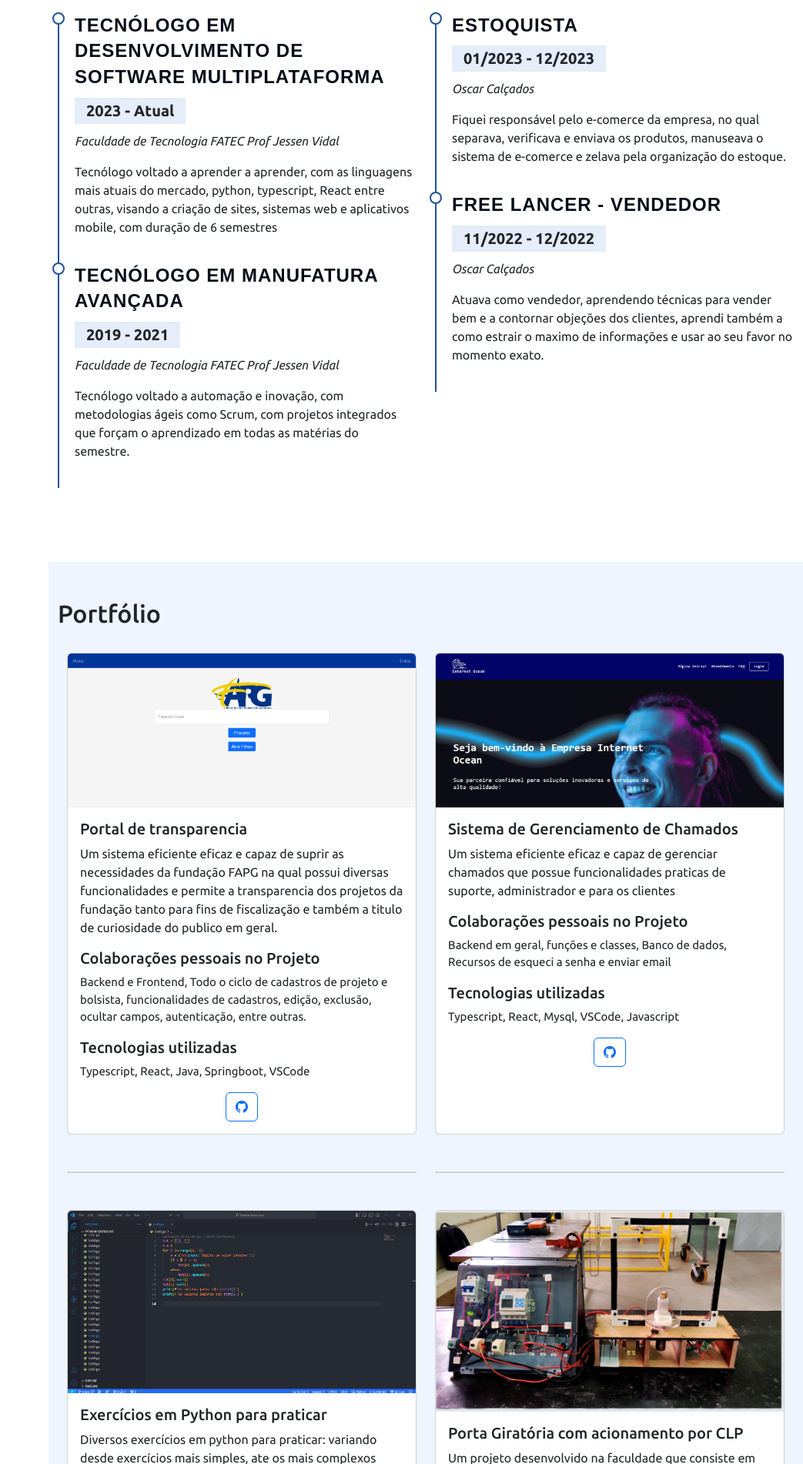
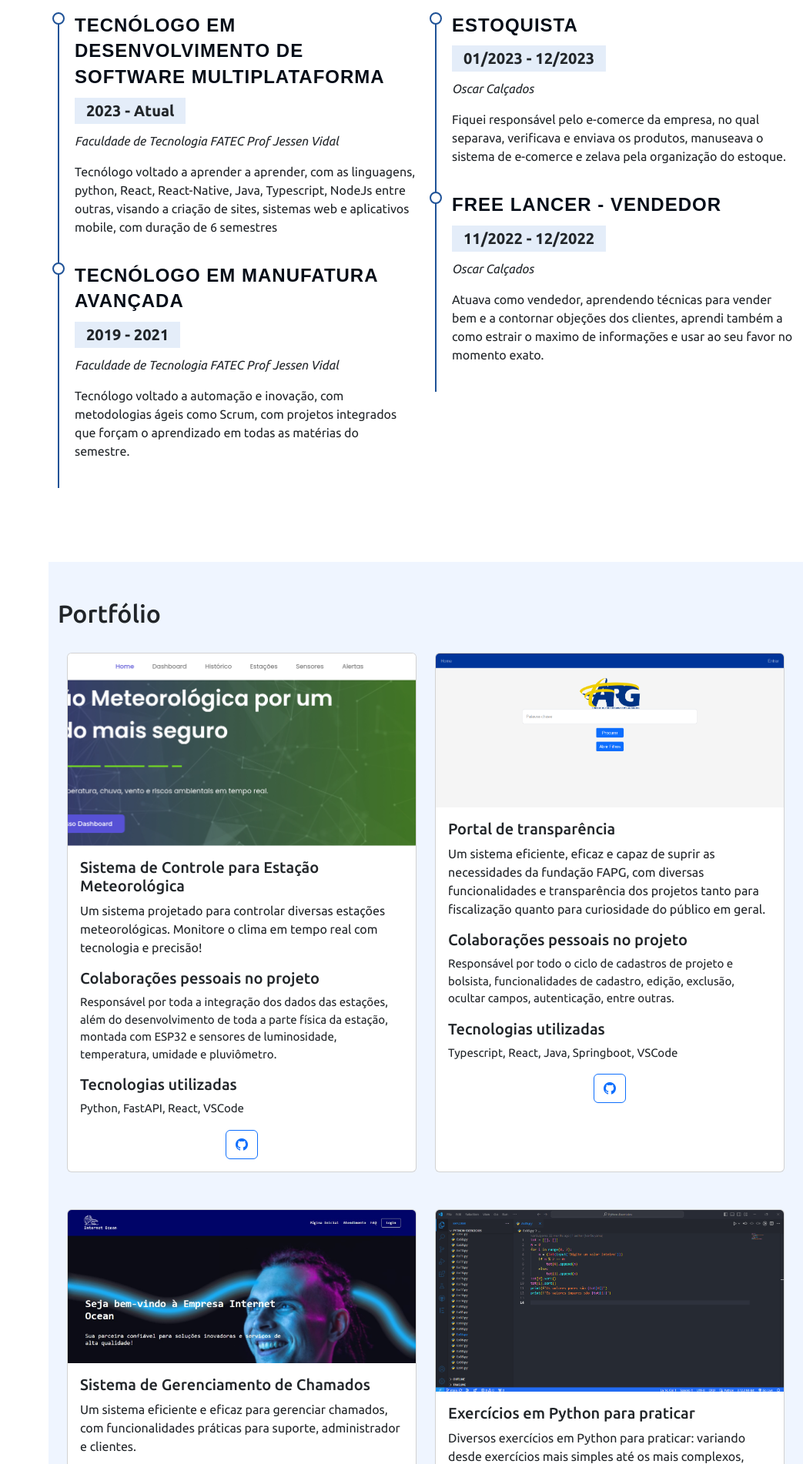
Before and after one commit to IvanSuiyama/Portifolio-Responsivo, a Flask app: page / in a window 1280 px wide. Shown: the part 2565-4467 px from the top of the page at 77% size, without its empty margins (237-1280 px from the left). Run offline with Flask 3, Linux system fonts and the light colour scheme; some libraries are stand-ins or nearby versions.

Commit message:
Alteração na section Projetos

```diff
--- a/templates/index.html
+++ b/templates/index.html
@@ -245,8 +245,7 @@
                             <h4>Tecnólogo em Desenvolvimento de Software Multiplataforma</h4>
                             <h5>2023 - Atual</h5>
                             <p><em>Faculdade de Tecnologia FATEC Prof Jessen Vidal</em></p>
-                            <p>Tecnólogo voltado a aprender a aprender, com as linguagens mais atuais do mercado, python,
-                                typescript, React
+                            <p>Tecnólogo voltado a aprender a aprender, com as linguagens, python, React, React-Native, Java, Typescript, NodeJs
                                 entre outras, visando a criação de sites, sistemas web e aplicativos mobile, com duração
                                 de 6 semestres
                             </p>
@@ -298,136 +297,121 @@
                 <h2 class="pb-4">Portfólio</h2>
 
                 <div class="container">
-                    <div class="row row-cols-1 row-cols-md-2 g-4">
-                        <div class="col">
+                    <!-- Linha 1 - Projetos visíveis -->
+                    <div class="row row-cols-1 row-cols-md-2 g-4"><!-- Início da linha 1 -->
+                        <div class="col"><!-- Início da coluna 1 -->
                             <div class="card h-100">
-                                <img src="../static/img/portal.png" class="card-img-top" alt="api2">
+                                <img src="../static/img/Screenshot 2025-08-13 at 14-50-14 Dashboard.png" class="card-img-top" alt="Sistema de controle para estação meteorológica" style="object-fit:cover; width:100%; height:250px;">
                                 <div class="card-body">
-                                    <h5 class="card-title">Portal de transparencia</h5>
-                                    <p class="card-text">Um sistema eficiente eficaz e capaz de suprir as necessidades da fundação FAPG na qual possui diversas funcionalidades e permite a transparencia dos projetos da fundação tanto para fins de fiscalização e também a titulo de curiosidade do publico em geral.</p>
+                                    <h5 class="card-title">Sistema de Controle para Estação Meteorológica</h5>
+                                    <p class="card-text">Um sistema projetado para controlar diversas estações meteorológicas. Monitore o clima em tempo real com tecnologia e precisão!</p>
                                     <div>
-                                        <h3 class="subtitle-card">Colaborações pessoais no Projeto</h3>
-                                        <p class="text-card-porti">Backend e Frontend, Todo o ciclo de cadastros de projeto e bolsista, funcionalidades de cadastros, edição, exclusão, ocultar campos, autenticação, entre outras. </p>
-                                        <h3 class="subtitle-card">Tecnologias utilizadas </h4>
-                                            <p class="text-card-porti">Typescript, React, Java, Springboot, VSCode </p>
+                                        <h3 class="subtitle-card">Colaborações pessoais no projeto</h3>
+                                        <p class="text-card-porti">Responsável por toda a integração dos dados das estações, além do desenvolvimento de toda a parte física da estação, montada com ESP32 e sensores de luminosidade, temperatura, umidade e pluviômetro.</p>
+                                        <h3 class="subtitle-card">Tecnologias utilizadas</h3>
+                                        <p class="text-card-porti">Python, FastAPI, React, VSCode</p>
                                     </div>
-
                                     <div class="d-flex justify-content-center">
-                                        <a href="https://github.com/Code-Nine-FTC/API-2024.2" target="_blank"
-                                            class="btn btn-outline-primary">
+                                        <a href="https://github.com/TeamHiveAPI/API-2025.01" target="_blank" class="btn btn-outline-primary">
                                             <i class="bi bi-github"></i>
                                         </a>
                                     </div>
                                 </div>
                             </div>
-                        </div>
-                        <div class="col">
+                        </div><!-- Fim da coluna 1 -->
+                        <div class="col"><!-- Início da coluna 2 -->
                             <div class="card h-100">
-                                <img src="../static/img/foto-api2.jpg" class="card-img-top" alt="api2">
+                                <img src="../static/img/portal.png" class="card-img-top" alt="api2">
                                 <div class="card-body">
-                                    <h5 class="card-title">Sistema de Gerenciamento de Chamados</h5>
-                                    <p class="card-text">Um sistema eficiente eficaz e capaz de gerenciar chamados que
-                                        possue funcionalidades praticas de suporte, administrador e para os clientes</p>
+                                    <h5 class="card-title">Portal de transparência</h5>
+                                    <p class="card-text">Um sistema eficiente, eficaz e capaz de suprir as necessidades da fundação FAPG, com diversas funcionalidades e transparência dos projetos tanto para fiscalização quanto para curiosidade do público em geral.</p>
                                     <div>
-                                        <h3 class="subtitle-card">Colaborações pessoais no Projeto</h3>
-                                        <p class="text-card-porti">Backend em geral, funções e classes, Banco de dados,
-                                            Recursos de esqueci a senha e enviar email </p>
-                                        <h3 class="subtitle-card">Tecnologias utilizadas </h4>
-                                            <p class="text-card-porti">Typescript, React, Mysql, VSCode, Javascript </p>
+                                        <h3 class="subtitle-card">Colaborações pessoais no projeto</h3>
+                                        <p class="text-card-porti">Responsável por todo o ciclo de cadastros de projeto e bolsista, funcionalidades de cadastro, edição, exclusão, ocultar campos, autenticação, entre outras.</p>
+                                        <h3 class="subtitle-card">Tecnologias utilizadas</h3>
+                                        <p class="text-card-porti">Typescript, React, Java, Springboot, VSCode</p>
                                     </div>
-
                                     <div class="d-flex justify-content-center">
-                                        <a href="https://github.com/CoddingWarriors/Api_CoddingWarriors" target="_blank"
-                                            class="btn btn-outline-primary">
+                                        <a href="https://github.com/Code-Nine-FTC/API-2024.2" target="_blank" class="btn btn-outline-primary">
                                             <i class="bi bi-github"></i>
                                         </a>
                                     </div>
                                 </div>
                             </div>
-                        </div>
-                    </div>
+                        </div><!-- Fim da coluna 2 -->
+                    </div><!-- Fim da linha 1 -->
 
-                    <div class="row row-cols-1 row-cols-md-2 g-4 mt-4">
-                        <div class="col">
+                    <!-- Linha 2 - Projetos visíveis -->
+                    <div class="row row-cols-1 row-cols-md-2 g-4 mt-4"><!-- Início da linha 2 -->
+                        <div class="col"><!-- Início da coluna 1 -->
                             <div class="card h-100">
-                                <!-- <img src="../static/img/foto-python1.png" class="card-img-top" alt="python1">
+                                <img src="../static/img/foto-api2.jpg" class="card-img-top" alt="api2">
                                 <div class="card-body">
-                                    <h5 class="card-title">Exercícios em Python para praticar</h5>
-                                    <p class="card-text">Diversos exercícios em python para praticar: variando desde
-                                        exercícios mais simples, ate os mais complexos procurando sempre me atualizar
-                                        e buscando novos desafios</p>
+                                    <h5 class="card-title">Sistema de Gerenciamento de Chamados</h5>
+                                    <p class="card-text">Um sistema eficiente e eficaz para gerenciar chamados, com funcionalidades práticas para suporte, administrador e clientes.</p>
                                     <div>
-                                        <h3 class="subtitle-card">Tecnologias utilizadas </h4>
-                                            <p class="text-card-porti">Python, VSCode </p>
+                                        <h3 class="subtitle-card">Colaborações pessoais no projeto</h3>
+                                        <p class="text-card-porti">Desenvolvimento do backend, funções e classes, banco de dados, recursos de recuperação de senha e envio de e-mail.</p>
+                                        <h3 class="subtitle-card">Tecnologias utilizadas</h3>
+                                        <p class="text-card-porti">Typescript, React, Mysql, VSCode, Javascript</p>
                                     </div>
                                     <div class="d-flex justify-content-center">
-                                        <a href="https://github.com/IvanSuiyama/Python-Exercicios" target="_blank"
-                                            class="btn btn-outline-primary">
-                                            <i class="bi bi-github"></i>
-                                        </a>
-                                    </div>
-                                </div> -->
-                            </div>
-                        </div>
-                        <div class="col-md-6">
-                            <div class="card h-100">
-                                <!-- <img src="../static/img/foto-mava.png" class="card-img-top" alt="mava">
-                                <div class="card-body">
-                                    <h5 class="card-title">Porta Giratória com acionamento por CLP</h5>
-                                    <p class="card-text">Um projeto desenvolvido na faculdade que consiste em uma porta
-                                        giratória com acionamento por um Controlador Logico Programável que pode ser
-                                        utilizada em diversas aplicações como linhas de produção por exemplo</p>
-                                    <div>
-                                        <h3 class="subtitle-card">Colaborações pessoais no Projeto</h3>
-                                        <p class="text-card-porti">Desenvolvi a capacidade de logica de programação quando precisei programar em clp(Controlador Lógico programavel), Me submeti a desafios como Impressão 3D nos quais aprendi bastante sobre modelagem de imagens e materiais de impressão, Documentação </p>
-                                        <h3 class="subtitle-card">Tecnologias utilizadas </h4>
-                                            <p class="text-card-porti">Autocad, Click02 Edit, Impressão 3D</p>
-                                    </div>
-                                </div> -->
-                            </div>
-                        </div>
-                    </div>
-
-                    <div class="row row-cols-1 row-cols-md-2 g-4 mt-4">
-                        <div class="col">
-                            <div class="card h-100">
-                                <img src="../static/img/foto-python1.png" class="card-img-top" alt="python1">
-                                <div class="card-body">
-                                    <h5 class="card-title">Exercícios em Python para praticar</h5>
-                                    <p class="card-text">Diversos exercícios em python para praticar: variando desde
-                                        exercícios mais simples, ate os mais complexos procurando sempre me atualizar
-                                        e buscando novos desafios</p>
-                                    <div>
-                                        <h3 class="subtitle-card">Tecnologias utilizadas </h4>
-                                            <p class="text-card-porti">Python, VSCode </p>
-                                    </div>
-                                    <div class="d-flex justify-content-center">
-                                        <a href="https://github.com/IvanSuiyama/Python-Exercicios" target="_blank"
-                                            class="btn btn-outline-primary">
+                                        <a href="https://github.com/CoddingWarriors/Api_CoddingWarriors" target="_blank" class="btn btn-outline-primary">
                                             <i class="bi bi-github"></i>
                                         </a>
                                     </div>
                                 </div>
                             </div>
-                        </div>
-                        <div class="col-md-6">
+                        </div><!-- Fim da coluna 1 -->
+                        <div class="col"><!-- Início da coluna 2 -->
                             <div class="card h-100">
-                                <img src="../static/img/foto-mava.png" class="card-img-top" alt="mava">
+                                <img src="../static/img/foto-python1.png" class="card-img-top" alt="python1">
                                 <div class="card-body">
-                                    <h5 class="card-title">Porta Giratória com acionamento por CLP</h5>
-                                    <p class="card-text">Um projeto desenvolvido na faculdade que consiste em uma porta
-                                        giratória com acionamento por um Controlador Logico Programável que pode ser
-                                        utilizada em diversas aplicações como linhas de produção por exemplo</p>
+                                    <h5 class="card-title">Exercícios em Python para praticar</h5>
+                                    <p class="card-text">Diversos exercícios em Python para praticar: variando desde exercícios mais simples até os mais complexos, sempre buscando novos desafios.</p>
                                     <div>
-                                        <h3 class="subtitle-card">Colaborações pessoais no Projeto</h3>
-                                        <p class="text-card-porti">Desenvolvi a capacidade de logica de programação quando precisei programar em clp(Controlador Lógico programavel), Me submeti a desafios como Impressão 3D nos quais aprendi bastante sobre modelagem de imagens e materiais de impressão, Documentação </p>
-                                        <h3 class="subtitle-card">Tecnologias utilizadas </h4>
-                                            <p class="text-card-porti">Autocad, Click02 Edit, Impressão 3D</p>
+                                        <h3 class="subtitle-card">Tecnologias utilizadas</h3>
+                                        <p class="text-card-porti">Python, VSCode</p>
+                                    </div>
+                                    <div class="d-flex justify-content-center">
+                                        <a href="https://github.com/IvanSuiyama/Python-Exercicios" target="_blank" class="btn btn-outline-primary">
+                                            <i class="bi bi-github"></i>
+                                        </a>
                                     </div>
                                 </div>
                             </div>
-                        </div>
-                    </div>
+                        </div><!-- Fim da coluna 2 -->
+                    </div><!-- Fim da linha 2 -->
+
+                    <!-- Linha 2 - Comentada (projetos futuros) -->
+                    <!-- <div class="row row-cols-1 row-cols-md-2 g-4 mt-4"><!-- Início da linha 2 -->
+                        <div class="col"><!-- Início da coluna 1 -->
+                            <!-- Projeto futuro aqui -->
+                        </div><!-- Fim da coluna 1 -->
+                        <div class="col"><!-- Início da coluna 2 -->
+                            <!-- Projeto futuro aqui -->
+                        </div><!-- Fim da coluna 2 -->
+                    </div><!-- Fim da linha 2 -->
+
+                    <!-- Linha 3 - Comentada (reservada para novos projetos) -->
+                    <!-- <div class="row row-cols-1 row-cols-md-2 g-4 mt-4"><!-- Início da linha 3 -->
+                        <div class="col"><!-- Início da coluna 1 -->
+                            <!-- Projeto futuro aqui -->
+                        </div><!-- Fim da coluna 1 -->
+                        <div class="col"><!-- Início da coluna 2 -->
+                            <!-- Projeto futuro aqui -->
+                        </div><!-- Fim da coluna 2 -->
+                    </div><!-- Fim da linha 3 -->
+
+                    <!-- Linha 4 - Comentada (reservada para novos projetos) -->
+                    <!-- <div class="row row-cols-1 row-cols-md-2 g-4 mt-4"><!-- Início da linha 4 -->
+                        <div class="col"><!-- Início da coluna 1 -->
+                            <!-- Projeto futuro aqui -->
+                        </div><!-- Fim da coluna 1 -->
+                        <div class="col"><!-- Início da coluna 2 -->
+                            <!-- Projeto futuro aqui -->
+                        </div><!-- Fim da coluna 2 -->
+                    </div><!-- Fim da linha 4 -->
                 </div>
             </div>
 
```
